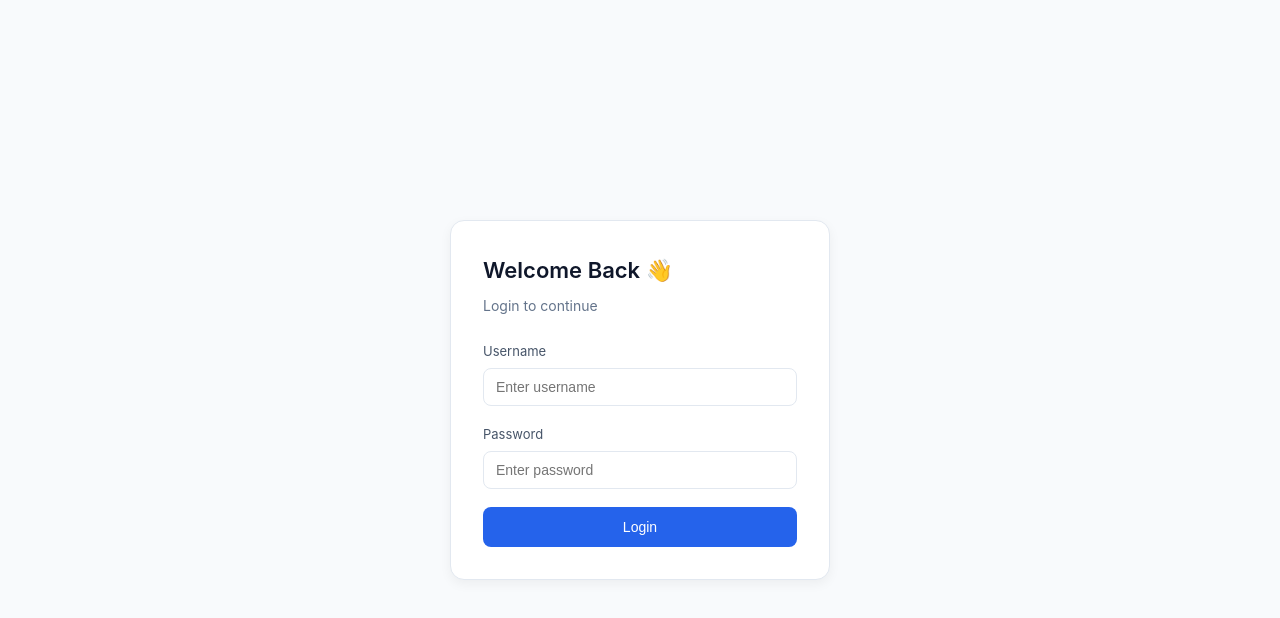
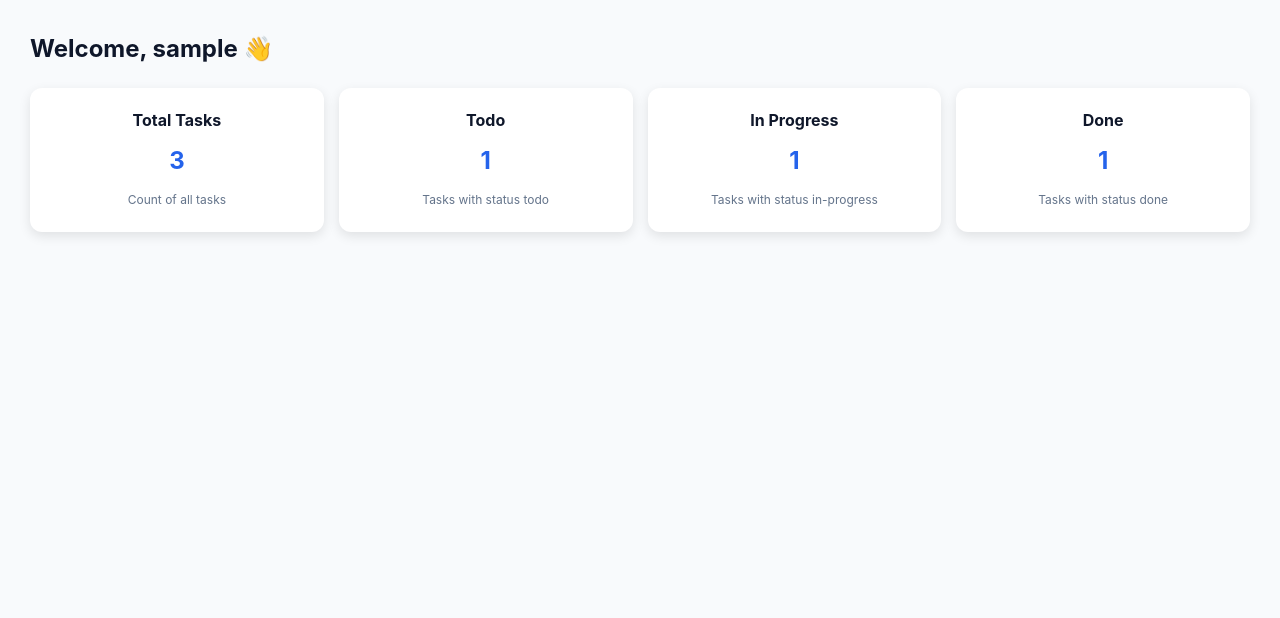
Before and after one commit to maneeshk-png/user-task-management-system-fe, an Angular app: page /dashboard in a window 1280 px wide. Before the commit this address led to /login. Shown: the top 618 px of the page. Built offline with nearby package versions, Linux system fonts and the light colour scheme; sample sign-in values are in the browser's storage.

Commit message:
feat:added dashboard feature

```diff
--- a/src/app/app.routes.ts
+++ b/src/app/app.routes.ts
@@ -2,10 +2,11 @@ import { RouterModule, Routes } from '@angular/router';
 import { LoginComponent } from './features/auth/login/login.component';
 import { AuthGuard } from './core/guards/auth.guard';
 import { NgModule } from '@angular/core';
+import { DashboardComponent } from './features/dashboard/dashboard.component';
 
 export const routes: Routes = [
 {path:'login',component:LoginComponent},
-//{path:'dashboard',component:DashboardComponent,canActivate[AuthGuard]},
+{path:'dashboard',component:DashboardComponent,canActivate:[AuthGuard]},
 { path: '', redirectTo: 'login', pathMatch: 'full' },
   { path: '**', redirectTo: 'login' }
 ];
--- a/src/app/core/guards/auth.guard.ts
+++ b/src/app/core/guards/auth.guard.ts
@@ -6,6 +6,7 @@ import { Injectable } from "@angular/core";
     providedIn:'root'
 })
 export class AuthGuard implements CanActivate{
+
     constructor(private authService:AuthService, private router:Router){}
 
     canActivate():boolean{
--- a/src/app/core/services/auth.service.ts
+++ b/src/app/core/services/auth.service.ts
@@ -8,7 +8,7 @@ import { getActiveConsumer } from "@angular/core/primitives/signals";
 })
 
 export class AuthService {
-    private dummyUser={id:1,username:'admin',password:'admin123'};
+    private dummyUser={id:1,username:'maneesh',password:'maneesh123'};
 
     constructor(){}
 
--- /dev/null
+++ b/src/app/core/services/task.service.ts
@@ -0,0 +1,20 @@
+import { Injectable } from "@angular/core";
+import { Task } from "../models/task.model";
+import { delay, Observable, of } from "rxjs";
+
+@Injectable({
+    providedIn:'root'
+})
+
+export class TaskService {
+
+    private tasks:Task[]=[
+        { id: 1, title: 'Setup project', description: '', status: 'todo' },
+    { id: 2, title: 'Login feature', description: '', status: 'in-progress' },
+    { id: 3, title: 'Dashboard UI', description: '', status: 'done' }
+    ]
+
+    getTasks():Observable<Task[]> {
+        return of(this.tasks).pipe(delay(1000));
+    }
+}
--- /dev/null
+++ b/src/app/features/dashboard/dashboard.component.css
@@ -0,0 +1,87 @@
+.dashboard-container {
+    padding: 30px;
+    font-family: 'Inter', 'Segoe UI', sans-serif;
+  }
+
+  /* Status messages */
+  .status-message {
+    text-align: center;
+    font-size: 16px;
+    margin: 20px 0;
+  }
+
+  .status-message.error {
+    color: #dc2626;
+  }
+
+  /* Grid layout */
+  .summary-grid {
+    display: grid;
+    grid-template-columns: repeat(4, 1fr);
+    gap: 15px;
+    margin-top: 20px;
+  }
+
+  /* Each card */
+  .card {
+    background: white;
+    padding: 20px;
+    border-radius: 12px;
+    text-align: center;
+    box-shadow: 0 4px 12px rgba(0,0,0,0.1);
+    transition: transform 0.2s ease, box-shadow 0.2s ease;
+  }
+
+  .card:hover {
+    transform: translateY(-3px);
+    box-shadow: 0 8px 20px rgba(0,0,0,0.12);
+  }
+
+  .card h3 {
+    margin-bottom: 8px;
+    font-size: 16px;
+    color: #0f172a;
+  }
+
+  .card p {
+    font-size: 24px;
+    font-weight: bold;
+    color: #2563eb;
+    margin-bottom: 6px;
+  }
+
+  .card .description {
+    font-size: 12px;
+    color: #64748b;
+  }
+
+  /* Mobile: 1 column */
+  @media (max-width: 480px) {
+    .summary-grid {
+      grid-template-columns: 1fr;
+    }
+    .card p {
+      font-size: 20px;
+    }
+  }
+
+  /* Tablet: 2 columns */
+  @media (min-width: 481px) and (max-width: 768px) {
+    .summary-grid {
+      grid-template-columns: repeat(2, 1fr);
+    }
+  }
+
+  /* Small desktop: 3 columns */
+  @media (min-width: 769px) and (max-width: 1024px) {
+    .summary-grid {
+      grid-template-columns: repeat(3, 1fr);
+    }
+  }
+
+  /* Large desktop: 4 columns */
+  @media (min-width: 1025px) {
+    .summary-grid {
+      grid-template-columns: repeat(4, 1fr);
+    }
+  }
--- /dev/null
+++ b/src/app/features/dashboard/dashboard.component.html
@@ -0,0 +1,54 @@
+<div class="dashboard-container">
+
+    <!-- Welcome User -->
+    <h2>Welcome, {{ username }} 👋</h2>
+
+    <!-- Loading State -->
+    <div *ngIf="loading" class="status-message">Loading dashboard...</div>
+
+    <!-- Error State -->
+    <div *ngIf="error" class="status-message error">Failed to load tasks.</div>
+
+    <!-- Dashboard Summary -->
+    <div *ngIf="!loading && !error">
+
+      <!-- Empty State -->
+      <div *ngIf="total === 0" class="status-message">
+        No tasks available. Please create a task.
+      </div>
+
+      <!-- Summary Cards -->
+      <div *ngIf="total > 0" class="summary-grid">
+
+        <!-- Total Tasks -->
+        <div class="card">
+          <h3>Total Tasks</h3>
+          <p>{{ total }}</p>
+          <span class="description">Count of all tasks</span>
+        </div>
+
+        <!-- Todo Tasks -->
+        <div class="card">
+          <h3>Todo</h3>
+          <p>{{ todo }}</p>
+          <span class="description">Tasks with status todo</span>
+        </div>
+
+        <!-- In Progress Tasks -->
+        <div class="card">
+          <h3>In Progress</h3>
+          <p>{{ inProgress }}</p>
+          <span class="description">Tasks with status in-progress</span>
+        </div>
+
+        <!-- Done Tasks -->
+        <div class="card">
+          <h3>Done</h3>
+          <p>{{ done }}</p>
+          <span class="description">Tasks with status done</span>
+        </div>
+
+      </div>
+    </div>
+
+  </div>
--- /dev/null
+++ b/src/app/features/dashboard/dashboard.component.ts
@@ -0,0 +1,54 @@
+import { Component, OnInit } from "@angular/core";
+import { TaskService } from "../../core/services/task.service";
+import { AuthService } from "../../core/services/auth.service";
+import { Task } from "../../core/models/task.model";
+import { CommonModule } from "@angular/common";
+
+@Component({
+    selector: 'app-dashboard',
+    standalone:true,
+    imports:[CommonModule],
+    templateUrl: './dashboard.component.html',
+    styleUrls: ['./dashboard.component.css']
+})
+
+export class DashboardComponent implements OnInit {
+    username='';
+    loading=true;
+    error=false;
+
+
+    total=0;
+    todo=0;
+    inProgress=0;
+    done=0;
+
+    constructor(private taskService:TaskService, private authservice:AuthService){}
+
+
+    ngOnInit():void {
+        const user=this.authservice.getUser();
+        this.username=user?.username || '';
+
+        this.loadTasks();
+    }
+
+    loadTasks() {
+        this.loading=true;
+        this.error=false;
+
+        this.taskService.getTasks().subscribe({
+            next: (tasks: Task[]) => {
+              this.total = tasks.length;
+              this.todo = tasks.filter(t => t.status === 'todo').length;
+              this.inProgress = tasks.filter(t => t.status === 'in-progress').length;
+              this.done = tasks.filter(t => t.status === 'done').length;
+              this.loading = false;
+            },
+            error: () => {
+              this.error = true;
+              this.loading = false;
+            }
+          });
+    }
+}
```
Also changed, not shown: src/app/core/models/task.model.ts (added, +7 -0 lines).
